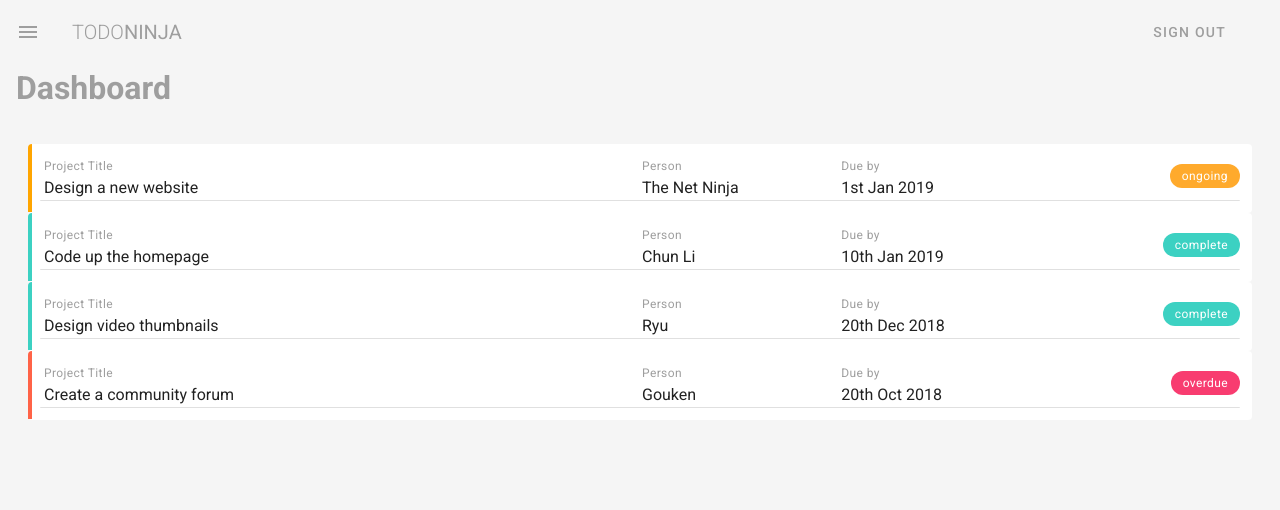
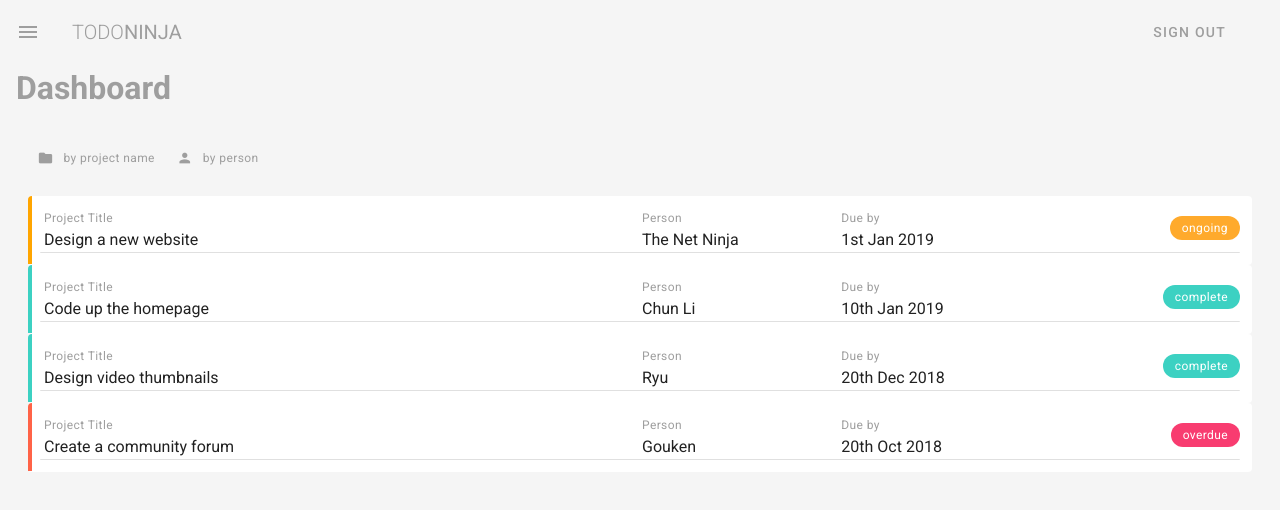
Before and after one commit to santosh/todo-ninja, a Vue app: page / in a window 1280 px wide. Shown: the top 510 px of the page. Built offline with nearby package versions, Linux system fonts and the light colour scheme.

Commit message:
Adds sorting functionality by proj name and person

```diff
--- a/src/views/Dashboard.vue
+++ b/src/views/Dashboard.vue
@@ -3,6 +3,17 @@
     <h1 class="subheading grey--text">Dashboard</h1>
 
     <v-container fluid class="my-5">
+
+      <v-layout row class="mb-3 pa-3">
+        <v-btn small text color="grey" @click="sortBy('title')">
+          <v-icon left small>folder</v-icon>
+          <span class="caption text-lowercase">By project name</span>
+        </v-btn>
+        <v-btn small text color="grey" @click="sortBy('person')">
+          <v-icon left small>person</v-icon>
+          <span class="caption text-lowercase">By person</span>
+        </v-btn>
+      </v-layout>
 
       <v-card flat class="pa-3" v-for="project in projects" :key="project.title">
         <v-layout row wrap :class="`pa-3 project ${project.status}`">
@@ -47,6 +58,12 @@
         { title: 'Create a community forum', person: 'Gouken', due: '20th Oct 2018', status: 'overdue', content: 'Lorem ipsum dolor sit amet consectetur adipisicing elit. Sunt consequuntur eos eligendi illum minima adipisci deleniti, dicta mollitia enim explicabo fugiat quidem ducimus praesentium voluptates porro molestias non sequi animi!'},
       ]
     }
+  },
+  methods: {
+    sortBy(prop) {
+      console.log("sortBy called");
+      this.projects.sort((a, b) => a[prop] < b[prop] ? -1: 1)
+    }
   }
 }
 </script>
```
